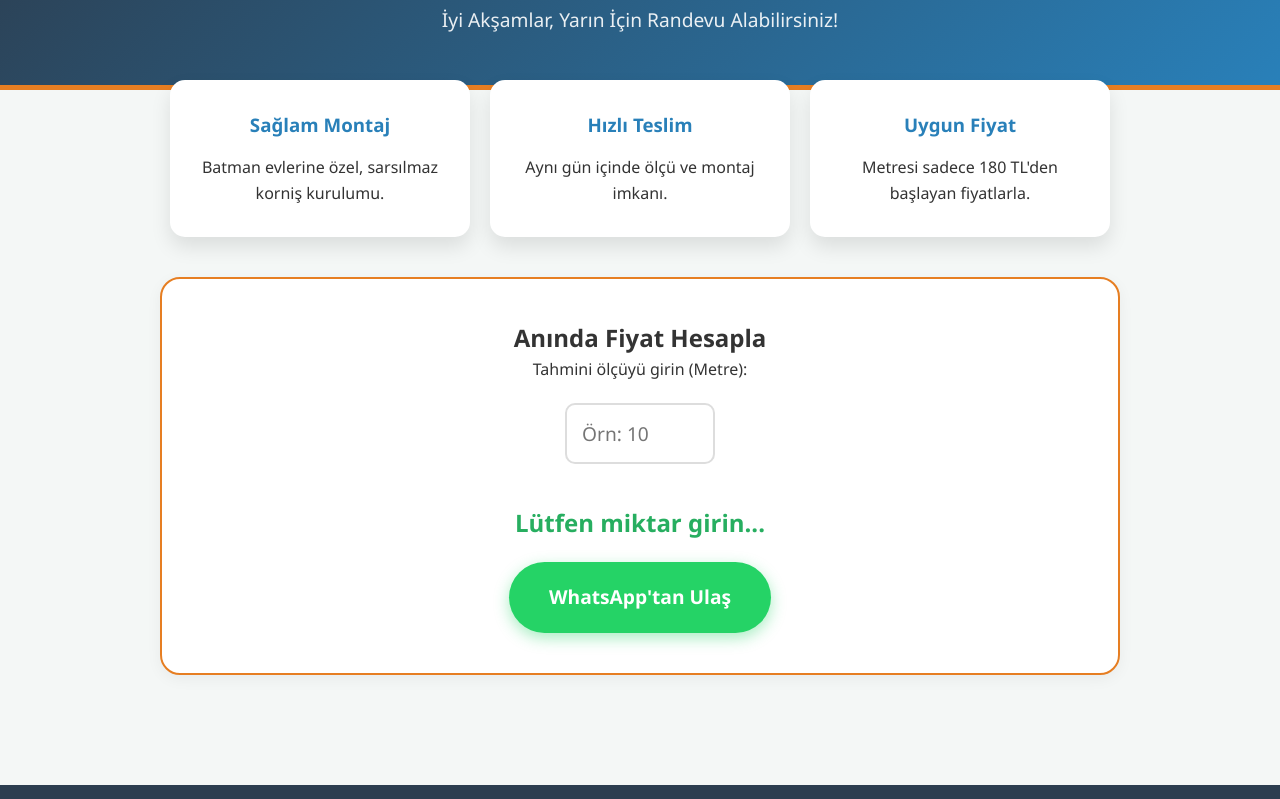
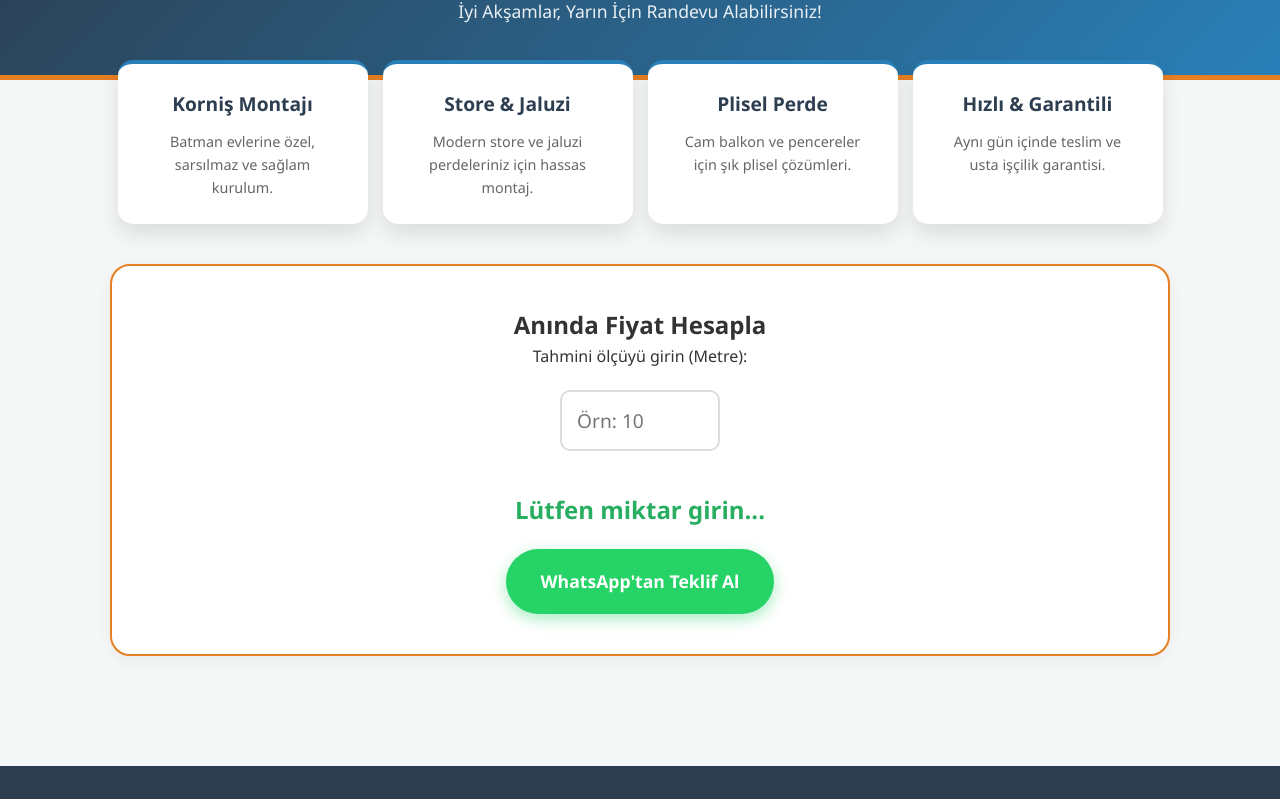
Before and after one commit to sero1907-hub/ustakornisci, a plain HTML site: page index.html in a window 1280 px wide. Shown: the part 127-926 px from the top of the page. Drawn offline with Linux system fonts and the light colour scheme.

Commit message:
Update index.html

```diff
--- a/index.html
+++ b/index.html
@@ -3,7 +3,7 @@
 <head>
     <meta charset="UTF-8">
     <meta name="viewport" content="width=device-width, initial-scale=1.0">
-    <title>Usta Kornişçi | Batman Profesyonel Montaj</title>
+    <title>Usta Perde & Korniş | Batman Profesyonel Montaj</title>
     <style>
         /* Tasarım Ayarları */
         * { margin: 0; padding: 0; box-sizing: border-box; font-family: 'Segoe UI', Tahoma, sans-serif; }
@@ -16,24 +16,26 @@
             text-align: center;
             border-bottom: 5px solid #e67e22;
         }
-        header h1 { font-size: 2.8rem; text-shadow: 2px 2px 4px rgba(0,0,0,0.3); }
-        header p { margin-top: 10px; font-size: 1.2rem; opacity: 0.9; }
+        header h1 { font-size: 2.5rem; text-shadow: 2px 2px 4px rgba(0,0,0,0.3); }
+        header p { margin-top: 10px; font-size: 1.1rem; opacity: 0.9; }
 
-        .container { max-width: 1000px; margin: auto; padding: 20px; }
+        .container { max-width: 1100px; margin: auto; padding: 20px; }
 
         /* Hizmet Kartları */
-        .services { display: flex; flex-wrap: wrap; justify-content: center; gap: 20px; margin-top: -30px; }
+        .services { display: flex; flex-wrap: wrap; justify-content: center; gap: 15px; margin-top: -40px; }
         .card {
             background: white;
-            padding: 30px;
-            width: 300px;
+            padding: 25px;
+            width: 250px;
             border-radius: 15px;
             box-shadow: 0 10px 20px rgba(0,0,0,0.1);
             text-align: center;
             transition: transform 0.3s;
+            border-top: 4px solid #2980b9;
         }
         .card:hover { transform: translateY(-10px); }
-        .card h3 { color: #2980b9; margin-bottom: 15px; }
+        .card h3 { color: #2c3e50; margin-bottom: 10px; font-size: 1.2rem; }
+        .card p { font-size: 0.9rem; color: #666; }
 
         /* Hesaplama Aracı */
         #calc-section {
@@ -47,7 +49,7 @@
         }
         input {
             padding: 15px;
-            width: 150px;
+            width: 160px;
             border-radius: 10px;
             border: 2px solid #ddd;
             font-size: 1.2rem;
@@ -62,11 +64,11 @@
             display: inline-block;
             background: #25d366;
             color: white;
-            padding: 20px 40px;
+            padding: 18px 35px;
             text-decoration: none;
             border-radius: 50px;
             font-weight: bold;
-            font-size: 1.2rem;
+            font-size: 1.1rem;
             transition: 0.3s;
             box-shadow: 0 5px 15px rgba(37, 211, 102, 0.4);
         }
@@ -78,23 +80,27 @@
 <body>
 
 <header>
-    <h1>USTA KORNİŞÇİ</h1>
+    <h1>USTA PERDE & KORNİŞ</h1>
     <p id="greeting">Hoş Geldiniz...</p>
 </header>
 
 <div class="container">
     <div class="services">
         <div class="card">
-            <h3>Sağlam Montaj</h3>
-            <p>Batman evlerine özel, sarsılmaz korniş kurulumu.</p>
+            <h3>Korniş Montajı</h3>
+            <p>Batman evlerine özel, sarsılmaz ve sağlam kurulum.</p>
         </div>
         <div class="card">
-            <h3>Hızlı Teslim</h3>
-            <p>Aynı gün içinde ölçü ve montaj imkanı.</p>
+            <h3>Store & Jaluzi</h3>
+            <p>Modern store ve jaluzi perdeleriniz için hassas montaj.</p>
         </div>
         <div class="card">
-            <h3>Uygun Fiyat</h3>
-            <p>Metresi sadece 180 TL'den başlayan fiyatlarla.</p>
+            <h3>Plisel Perde</h3>
+            <p>Cam balkon ve pencereler için şık plisel çözümleri.</p>
+        </div>
+        <div class="card">
+            <h3>Hızlı & Garantili</h3>
+            <p>Aynı gün içinde teslim ve usta işçilik garantisi.</p>
         </div>
     </div>
 
@@ -104,9 +110,9 @@
         <input type="number" id="meter" placeholder="Örn: 10" oninput="calculate()">
         <div id="result">Lütfen miktar girin...</div>
 
-        <a href="https://api.whatsapp.com/send?phone=905538280208&text=Merhaba%20Usta,%20korniş%20taktırmak%20istiyorum."
+        <a href="https://api.whatsapp.com/send?phone=905538280208&text=Merhaba%20Usta,%20perde%20ve%20korniş%20montajı%20için%20fiyat%20almak%20istiyorum."
            class="btn-whatsapp" id="contact-link" target="_blank">
-            WhatsApp'tan Ulaş
+            WhatsApp'tan Teklif Al
         </a>
     </div>
 </div>
@@ -123,7 +129,7 @@
         const greet = document.getElementById('greeting');
 
         if (hour >= 5 && hour < 12) greet.innerText = "Hayırlı Sabahlar, Batman'ın En İyi Ustası Burada!";
-        else if (hour >= 12 && hour < 18) greet.innerText = "İyi Günler, Kornişleriniz Emin Ellerde!";
+        else if (hour >= 12 && hour < 18) greet.innerText = "İyi Günler, Montaj İşleriniz Emin Ellerde!";
         else greet.innerText = "İyi Akşamlar, Yarın İçin Randevu Alabilirsiniz!";
     }
 
@@ -139,16 +145,14 @@
             const total = m * pricePerMeter;
             res.innerHTML = "Tahmini Tutar: <span style='color:#e67e22'>" + total + " TL</span>";
 
-            // Mesajı güvenli şekilde oluşturuyoruz
-            const msg = `Merhaba Usta, sitemizden hesapladım. ${m} metre korniş montajı için fiyat almak istiyorum.`;
+            const msg = `Merhaba Usta, sitemizden hesapladım. Yaklaşık ${m} metre montaj işimiz var, müsait misiniz?`;
             link.href = `https://api.whatsapp.com/send?phone=${phone}&text=${encodeURIComponent(msg)}`;
         } else {
             res.innerText = "Lütfen miktar girin...";
-            link.href = `https://api.whatsapp.com/send?phone=${phone}&text=Merhaba%20Usta`;
+            link.href = `https://api.whatsapp.com/send?phone=${phone}&text=Merhaba%20Usta,%20bilgi%20almak%20istiyorum.`;
         }
     }
 
-    // İlk açılışta selamlama çalışsın
     updateGreeting();
 </script>
 
```
